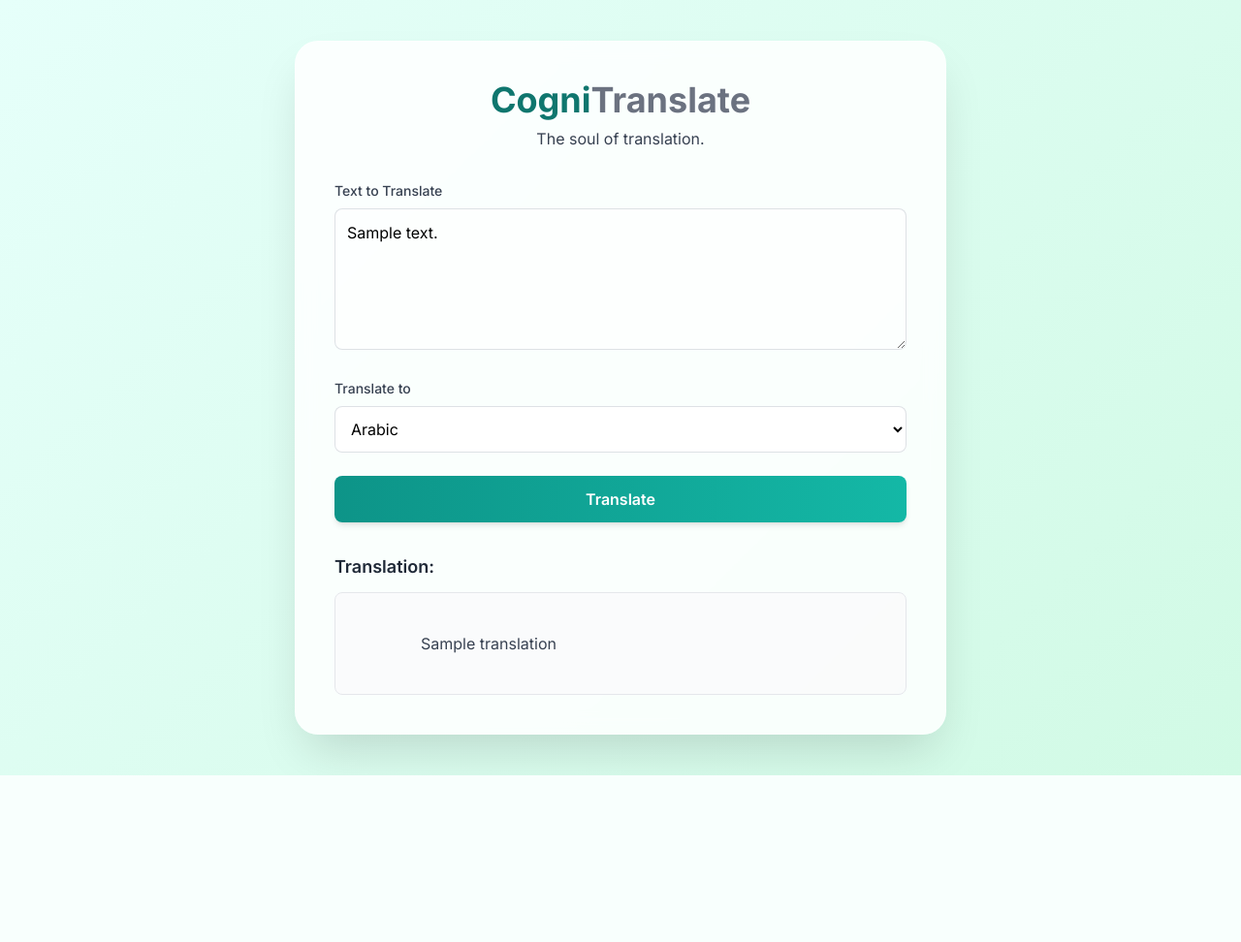
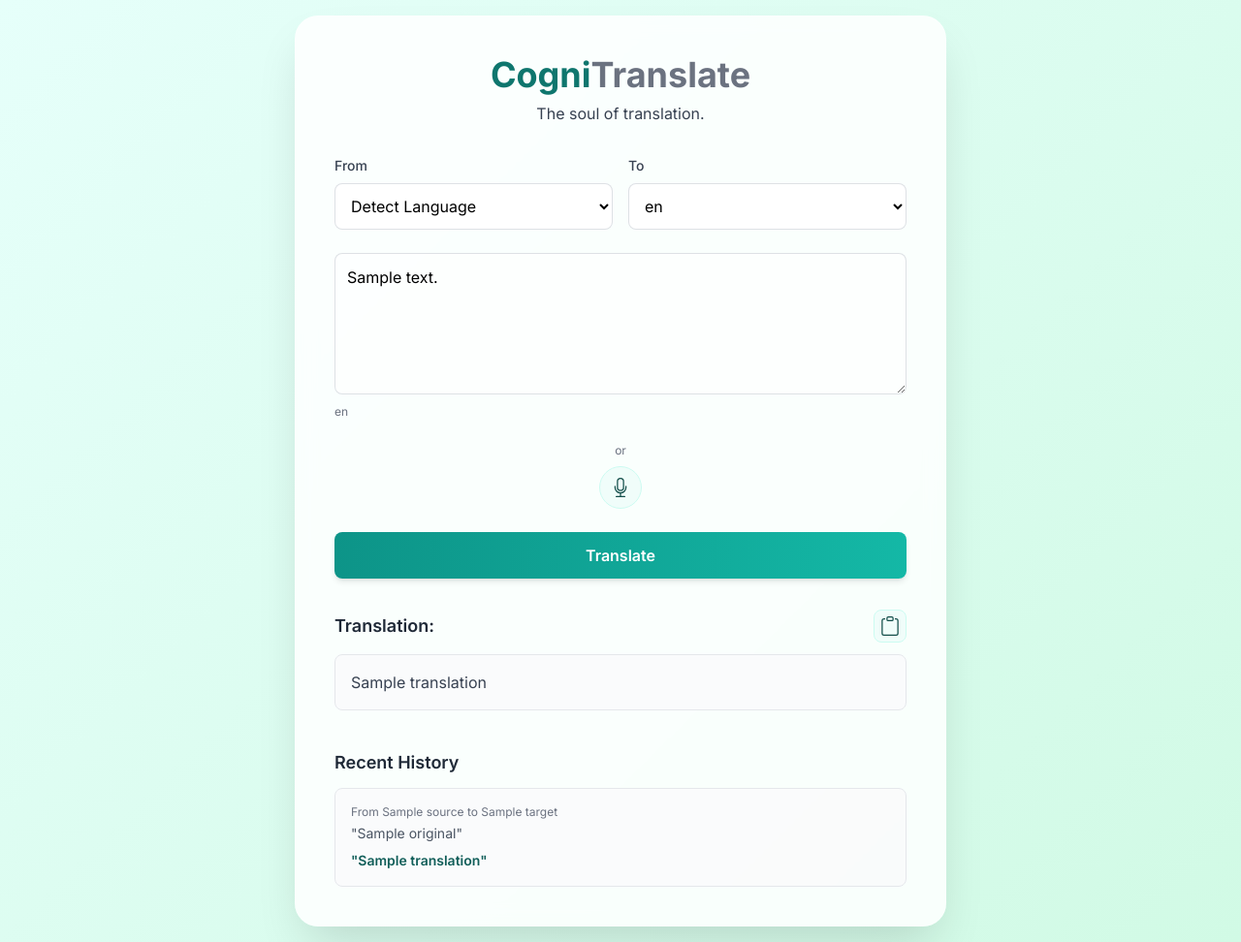
Before and after one commit to vivekydv936/cognitranslate-app, a Flask app: template templates/index.html in a window 1280 px wide. Shown: the whole page at 97% size. Before the commit the page ends 800 px from the top, so only its background shows below. Run offline with Flask 3, Linux system fonts and the light colour scheme; the template is opened without the code that fills it: most values are stand-ins (such as "Sample title", 1, 10 or a date in 2020); some libraries are stand-ins or nearby versions.

Commit message:
adding new features ,voice ,clipboard etc

```diff
--- a/app.py
+++ b/app.py
@@ -1,52 +1,90 @@
-# app.py (version 4 - Final Fix)
+# app.py (version 7 - Dynamic Language List)
 
 import os
-from flask import Flask, render_template, request
-import google.generativeai as genai
+from flask import Flask, render_template, request, session
 
+# --- Configure the Flask App ---
 app = Flask(__name__)
+# A secret key is required to use sessions in Flask
+app.secret_key = os.urandom(24)
+
 
 # --- Configure the Gemini API ---
+import google.generativeai as genai
 API_KEY = "AIzaSyDAHLpGZQAvhX8A7RkPvdKC9Zt8pit3_nc" # Make sure your key is here
 genai.configure(api_key=API_KEY)
 model = genai.GenerativeModel('gemini-1.5-flash')
+
+# --- NEW: Centralized Language List ---
+LANGUAGES = [
+    "Arabic", "Bengali", "Chinese (Simplified)", "Dutch", "English",
+    "French", "German", "Hindi", "Indonesian", "Italian", "Japanese",
+    "Korean", "Polish", "Portuguese", "Russian", "Spanish", "Swedish",
+    "Turkish", "Vietnamese"
+]
 # ---------------------------------
 
 @app.route('/', methods=['GET', 'POST'])
 def home():
-    # This new logic separates the GET and POST requests completely.
+    # Initialize session history if it doesn't exist
+    if 'history' not in session:
+        session['history'] = []
 
     if request.method == 'POST':
-        # This block only runs when the user submits the form.
         original_text = request.form.get('text_to_translate')
         target_language = request.form.get('target_language')
+        source_language_form = request.form.get('source_language')
+
         translation_result = ""
+        detected_language_display = ""
+        final_source_language = source_language_form
 
-        prompt = f"""
-        Translate the following text from English to {target_language}.
-        Do not provide any explanations or notes.
-        Only return the final translated text.
+        try:
+            if source_language_form == 'Detect Language':
+                if original_text and original_text.strip():
+                    detection_prompt = f"""Detect the language of the following text. Return only the name of the language. Text: "{original_text}" """
+                    detection_response = model.generate_content(detection_prompt)
+                    detected_language_name = detection_response.text.strip()
+                    final_source_language = detected_language_name
+                    detected_language_display = f"Detected: {detected_language_name}"
 
-        English text: "{original_text}"
-        """
-        try:
-            response = model.generate_content(prompt)
-            translation_result = response.text
+            if original_text and original_text.strip():
+                translation_prompt = f"""Translate the following text from {final_source_language} to {target_language}. Only return the final translated text. Text: "{original_text}" """
+                translation_response = model.generate_content(translation_prompt)
+                translation_result = translation_response.text.strip()
+
+                # Add successful translation to history
+                history_item = {
+                    'original': original_text,
+                    'translation': translation_result,
+                    'source': final_source_language,
+                    'target': target_language
+                }
+                session['history'].insert(0, history_item)
+                session['history'] = session['history'][:5]
+                session.modified = True
+
         except Exception as e:
-            translation_result = f"Error: {e}"
+            translation_result = f"An error occurred: {e}"
 
-        # Render the page with the results AND the language they selected.
         return render_template('index.html',
                                translation=translation_result,
                                original_text=original_text,
-                               selected_language=target_language)
+                               selected_target_language=target_language,
+                               selected_source_language=source_language_form,
+                               detected_language=detected_language_display,
+                               history=session['history'],
+                               languages=LANGUAGES) # Pass the list
     else:
-        # This block only runs on the initial page load.
-        # It renders the page with default empty values.
+        # Initial page load
         return render_template('index.html',
                                translation="",
                                original_text="",
-                               selected_language="Spanish") # Default language
+                               selected_target_language="Spanish",
+                               selected_source_language="Detect Language",
+                               detected_language="",
+                               history=session['history'],
+                               languages=LANGUAGES) # Pass the list
 
 if __name__ == '__main__':
     app.run(debug=True)
--- a/static/css/style.css
+++ b/static/css/style.css
@@ -2,20 +2,17 @@
 
 body {
     font-family: 'Inter', sans-serif;
-    /* New "Teal and Mint" gradient background */
     background-color: #e6fffa; /* Fallback color */
     background-image: linear-gradient(135deg, #e6fffa 0%, #d1fae5 100%);
 }
 .main-container {
-    background: rgba(255, 255, 255, 0.85); /* Slightly transparent for a frosted glass effect */
+    background: rgba(255, 255, 255, 0.85);
     backdrop-filter: blur(10px);
-    -webkit-backdrop-filter: blur(10px); /* For Safari */
+    -webkit-backdrop-filter: blur(10px);
     border: 1px solid rgba(255, 255, 255, 0.2);
-    border-radius: 1.5rem; /* More rounded corners */
-    /* Softer, more layered shadow for depth */
+    border-radius: 1.5rem;
     box-shadow: 0 25px 50px -12px rgba(0, 0, 0, 0.15);
     transition: all 0.3s ease-in-out;
-    /* Animation on load */
     animation: fadeInUp 0.8s ease-out both;
 }
 .main-container:hover {
@@ -23,26 +20,27 @@ body {
     box-shadow: 0 30px 60px -15px rgba(0, 0, 0, 0.2);
 }
 .btn-primary {
-    /* New, vibrant teal gradient for the button */
     background: linear-gradient(to right, #0d9488, #14b8a6);
     transition: all 0.3s ease;
 }
 .btn-primary:hover {
     transform: translateY(-2px);
-    /* A matching shadow for the button */
     box-shadow: 0 10px 15px -3px rgba(13, 148, 136, 0.3), 0 4px 6px -4px rgba(13, 148, 136, 0.3);
 }
+
+.textarea-container {
+    position: relative;
+}
+
 textarea, select {
     background-color: rgba(255, 255, 255, 0.5);
     border-color: rgba(209, 213, 219, 0.7);
 }
 textarea:focus, select:focus {
-    /* Updated focus ring to match the new button color */
     box-shadow: 0 0 0 3px rgba(13, 148, 136, 0.3);
     border-color: #0d9488;
     background-color: white;
 }
-/* Loading spinner animation */
 .loader {
     border: 4px solid rgba(255, 255, 255, 0.3);
     border-top: 4px solid #ffffff;
@@ -57,21 +55,77 @@ textarea:focus, select:focus {
     0% { transform: rotate(0deg); }
     100% { transform: rotate(360deg); }
 }
-
 @keyframes fadeInUp {
-    from {
-        opacity: 0;
-        transform: translateY(20px);
-    }
-    to {
-        opacity: 1;
-        transform: translateY(0);
-    }
+    from { opacity: 0; transform: translateY(20px); }
+    to { opacity: 1; transform: translateY(0); }
 }
 
-/* Staggered animation delays for elements */
+/* Staggered animation delays */
 .header-anim { animation: fadeInUp 0.8s 0.2s ease-out both; }
 .form-el-1-anim { animation: fadeInUp 0.8s 0.3s ease-out both; }
 .form-el-2-anim { animation: fadeInUp 0.8s 0.4s ease-out both; }
 .form-el-3-anim { animation: fadeInUp 0.8s 0.5s ease-out both; }
 .result-anim { animation: fadeInUp 0.8s 0.6s ease-out both; }
+
+/* --- Copy Button Styles --- */
+.copy-button {
+    position: relative;
+    background-color: #f0fdfa;
+    border: 1px solid #ccfbf1;
+    border-radius: 8px;
+    padding: 6px;
+    cursor: pointer;
+    transition: all 0.2s ease;
+    color: #134e4a;
+}
+.copy-button:hover {
+    background-color: #ccfbf1;
+    border-color: #99f6e4;
+}
+.copy-button .copy-tooltip {
+    position: absolute;
+    bottom: 125%;
+    left: 50%;
+    transform: translateX(-50%);
+    background-color: #134e4a;
+    color: white;
+    padding: 4px 8px;
+    border-radius: 4px;
+    font-size: 12px;
+    white-space: nowrap;
+    opacity: 0;
+    visibility: hidden;
+    transition: opacity 0.2s ease;
+}
+.copy-button:hover .copy-tooltip {
+    opacity: 1;
+    visibility: visible;
+}
+
+/* --- UPDATED: Microphone Button Styles --- */
+.mic-button {
+    background-color: #f0fdfa;
+    border: 1px solid #ccfbf1;
+    border-radius: 50%;
+    width: 44px; /* Made slightly larger */
+    height: 44px;
+    display: inline-flex; /* Changed from flex */
+    align-items: center;
+    justify-content: center;
+    cursor: pointer;
+    color: #134e4a;
+    transition: all 0.2s ease;
+}
+.mic-button:hover {
+    background-color: #ccfbf1;
+}
+.mic-button.is-listening {
+    background-color: #ef4444; /* Red when listening */
+    color: white;
+    animation: pulse 1.5s infinite;
+}
+@keyframes pulse {
+    0% { box-shadow: 0 0 0 0 rgba(239, 68, 68, 0.7); }
+    70% { box-shadow: 0 0 0 10px rgba(239, 68, 68, 0); }
+    100% { box-shadow: 0 0 0 0 rgba(239, 68, 68, 0); }
+}
--- a/templates/index.html
+++ b/templates/index.html
@@ -5,15 +5,12 @@
     <meta name="viewport" content="width=device-width, initial-scale=1.0">
     <title>CogniTranslate - The soul of translation.</title>
 
-    <!-- Tailwind CSS for styling -->
     <script src="https://cdn.tailwindcss.com"></script>
 
-    <!-- Google Fonts for a nice font -->
     <link rel="preconnect" href="https://fonts.googleapis.com">
     <link rel="preconnect" href="https://fonts.gstatic.com" crossorigin>
     <link href="https://fonts.googleapis.com/css2?family=Inter:wght@400;500;600;700&display=swap" rel="stylesheet">
 
-    <!-- Link to your external CSS file -->
     <link rel="stylesheet" href="{{ url_for('static', filename='css/style.css') }}">
 
 </head>
@@ -31,36 +28,36 @@
 
         <!-- Form Section -->
         <form id="translator-form" method="POST" class="space-y-6">
-            <!-- Input Text Area -->
-            <div class="form-el-1-anim">
-                <label for="text_to_translate" class="block text-sm font-medium text-gray-700 mb-2">Text to Translate</label>
-                <textarea name="text_to_translate" id="text_to_translate" rows="5" required class="w-full p-3 border rounded-lg focus:outline-none transition-all duration-300">{{ original_text or '' }}</textarea>
+            <div class="grid grid-cols-1 md:grid-cols-2 gap-4 form-el-1-anim">
+                <div>
+                    <label for="source_language" class="block text-sm font-medium text-gray-700 mb-2">From</label>
+                    <select name="source_language" id="source_language" class="w-full p-3 border bg-white rounded-lg focus:outline-none transition-all duration-300">
+                        <option value="Detect Language" {% if selected_source_language == 'Detect Language' %}selected{% endif %}>Detect Language</option>
+                        {% for lang in languages %}<option value="{{ lang }}" {% if selected_source_language == lang %}selected{% endif %}>{{ lang }}</option>{% endfor %}
+                    </select>
+                </div>
+                <div>
+                    <label for="target_language" class="block text-sm font-medium text-gray-700 mb-2">To</label>
+                    <select name="target_language" id="target_language" class="w-full p-3 border bg-white rounded-lg focus:outline-none transition-all duration-300">
+                        {% for lang in languages %}<option value="{{ lang }}" {% if selected_target_language == lang %}selected{% endif %}>{{ lang }}</option>{% endfor %}
+                    </select>
+                </div>
             </div>
 
-            <!-- Language Selector -->
-            <div class="form-el-2-anim">
-                <label for="target_language" class="block text-sm font-medium text-gray-700 mb-2">Translate to</label>
-                <select name="target_language" id="target_language" class="w-full p-3 border bg-white rounded-lg focus:outline-none transition-all duration-300">
-                    <!-- Expanded and Alphabetized Language List -->
-                    <option value="Arabic" {% if selected_language == 'Arabic' %}selected{% endif %}>Arabic</option>
-                    <option value="Bengali" {% if selected_language == 'Bengali' %}selected{% endif %}>Bengali</option>
-                    <option value="Chinese (Simplified)" {% if selected_language == 'Chinese (Simplified)' %}selected{% endif %}>Chinese (Simplified)</option>
-                    <option value="Dutch" {% if selected_language == 'Dutch' %}selected{% endif %}>Dutch</option>
-                    <option value="French" {% if selected_language == 'French' %}selected{% endif %}>French</option>
-                    <option value="German" {% if selected_language == 'German' %}selected{% endif %}>German</option>
-                    <option value="Hindi" {% if selected_language == 'Hindi' %}selected{% endif %}>Hindi</option>
-                    <option value="Indonesian" {% if selected_language == 'Indonesian' %}selected{% endif %}>Indonesian</option>
-                    <option value="Italian" {% if selected_language == 'Italian' %}selected{% endif %}>Italian</option>
-                    <option value="Japanese" {% if selected_language == 'Japanese' %}selected{% endif %}>Japanese</option>
-                    <option value="Korean" {% if selected_language == 'Korean' %}selected{% endif %}>Korean</option>
-                    <option value="Polish" {% if selected_language == 'Polish' %}selected{% endif %}>Polish</option>
-                    <option value="Portuguese" {% if selected_language == 'Portuguese' %}selected{% endif %}>Portuguese</option>
-                    <option value="Russian" {% if selected_language == 'Russian' %}selected{% endif %}>Russian</option>
-                    <option value="Spanish" {% if selected_language == 'Spanish' %}selected{% endif %}>Spanish</option>
-                    <option value="Swedish" {% if selected_language == 'Swedish' %}selected{% endif %}>Swedish</option>
-                    <option value="Turkish" {% if selected_language == 'Turkish' %}selected{% endif %}>Turkish</option>
-                    <option value="Vietnamese" {% if selected_language == 'Vietnamese' %}selected{% endif %}>Vietnamese</option>
-                </select>
+            <!-- Input Text Area -->
+            <div class="form-el-2-anim textarea-container">
+                <textarea name="text_to_translate" id="text_to_translate" rows="5" placeholder="Enter text to translate..." required class="w-full p-3 border rounded-lg focus:outline-none transition-all duration-300">{{ original_text or '' }}</textarea>
+                {% if detected_language %}
+                <p class="text-xs text-gray-500 mt-1">{{ detected_language }}</p>
+                {% endif %}
+            </div>
+
+            <!-- Mic Button Container -->
+            <div class="text-center form-el-3-anim">
+                <p class="text-xs text-gray-500 mb-2">or</p>
+                <button type="button" id="mic-btn" class="mic-button" title="Translate with voice">
+                    <svg xmlns="http://www.w3.org/2000/svg" width="20" height="20" fill="currentColor" viewBox="0 0 16 16"><path d="M3.5 6.5A.5.5 0 0 1 4 7v1a4 4 0 0 0 8 0V7a.5.5 0 0 1 1 0v1a5 5 0 0 1-4.5 4.975V15h3a.5.5 0 0 1 0 1h-7a.5.5 0 0 1 0-1h3v-2.025A5 5 0 0 1 3 8V7a.5.5 0 0 1 .5-.5z"/><path d="M10 8a2 2 0 1 1-4 0V3a2 2 0 1 1 4 0v5zM8 0a3 3 0 0 0-3 3v5a3 3 0 0 0 6 0V3a3 3 0 0 0-3-3z"/></svg>
+                </button>
             </div>
 
             <!-- Translate Button -->
@@ -70,29 +67,99 @@
             </button>
         </form>
 
-        <!-- Result Section -->
+        <!-- Result Section & History... (rest of the file is the same) -->
         <div id="result-container" class="mt-8 result-anim {% if not translation %}hidden{% endif %}">
-            <h3 class="text-lg font-semibold text-gray-800 mb-3">Translation:</h3>
-            <div id="result-box" class="bg-gray-50/70 p-4 border border-gray-200 rounded-lg text-gray-700 whitespace-pre-wrap">
-                {{ translation or '' }}
+            <div class="flex justify-between items-center mb-3">
+                <h3 class="text-lg font-semibold text-gray-800">Translation:</h3>
+                <button id="copy-btn" class="copy-button" title="Copy to clipboard"><svg xmlns="http://www.w3.org/2000/svg" width="20" height="20" fill="currentColor" viewBox="0 0 16 16"><path d="M4 1.5H3a2 2 0 0 0-2 2V14a2 2 0 0 0 2 2h10a2 2 0 0 0 2-2V3.5a2 2 0 0 0-2-2h-1v1h1a1 1 0 0 1 1 1V14a1 1 0 0 1-1 1H3a1 1 0 0 1-1-1V3.5a1 1 0 0 1 1-1h1z"/><path d="M9.5 1a.5.5 0 0 1 .5.5v1a.5.5 0 0 1-.5.5h-3a.5.5 0 0 1-.5-.5v-1a.5.5 0 0 1 .5-.5zm-3-1A1.5 1.5 0 0 0 5 1.5v1A1.5 1.5 0 0 0 6.5 4h3A1.5 1.5 0 0 0 11 2.5v-1A1.5 1.5 0 0 0 9.5 0z"/></svg><span class="copy-tooltip">Copy</span></button>
+            </div>
+            <div id="result-text" class="bg-gray-50/70 p-4 border border-gray-200 rounded-lg text-gray-700 whitespace-pre-wrap">{{ translation or '' }}</div>
+        </div>
+        {% if history %}
+        <div class="mt-10 result-anim">
+            <h3 class="text-lg font-semibold text-gray-800 mb-3">Recent History</h3>
+            <div class="space-y-4">
+                {% for item in history %}<div class="bg-gray-50/70 p-4 border border-gray-200 rounded-lg"><p class="text-xs text-gray-500 mb-1">From {{ item.source }} to {{ item.target }}</p><p class="text-sm text-gray-600 mb-2">"{{ item.original }}"</p><p class="text-sm font-semibold text-teal-800">"{{ item.translation }}"</p></div>{% endfor %}
             </div>
         </div>
+        {% endif %}
     </div>
 
     <script>
-        // JavaScript to handle the loading state
+        // --- Existing Logic ---
         const form = document.getElementById('translator-form');
         const translateBtn = document.getElementById('translate-btn');
         const btnText = document.getElementById('btn-text');
         const loader = document.getElementById('loader');
-
         form.addEventListener('submit', function() {
-            // Show loader and disable button on form submission
             btnText.textContent = 'Translating...';
             loader.classList.remove('hidden');
             translateBtn.disabled = true;
             translateBtn.classList.add('opacity-75', 'cursor-not-allowed');
         });
+        const copyBtn = document.getElementById('copy-btn');
+        const resultTextElement = document.getElementById('result-text');
+        const tooltip = copyBtn.querySelector('.copy-tooltip');
+        copyBtn.addEventListener('click', function() {
+            if (resultTextElement && resultTextElement.textContent.trim()) {
+                const textToCopy = resultTextElement.textContent.trim();
+                const tempTextArea = document.createElement('textarea');
+                tempTextArea.value = textToCopy;
+                document.body.appendChild(tempTextArea);
+                tempTextArea.select();
+                try {
+                    const successful = document.execCommand('copy');
+                    tooltip.textContent = successful ? 'Copied!' : 'Failed!';
+                } catch (err) {
+                    console.error('Fallback: Oops, unable to copy', err);
+                    tooltip.textContent = 'Failed!';
+                }
+                document.body.removeChild(tempTextArea);
+                setTimeout(() => { tooltip.textContent = 'Copy'; }, 2000);
+            }
+        });
+
+        // --- Voice-to-Text Logic ---
+        const micBtn = document.getElementById('mic-btn');
+        const textArea = document.getElementById('text_to_translate');
+
+        // Check for browser support
+        const SpeechRecognition = window.SpeechRecognition || window.webkitSpeechRecognition;
+        if (SpeechRecognition) {
+            const recognition = new SpeechRecognition();
+
+            micBtn.addEventListener('click', function() {
+                if (micBtn.classList.contains('is-listening')) {
+                    recognition.stop();
+                } else {
+                    recognition.start();
+                }
+            });
+
+            recognition.onstart = function() {
+                micBtn.classList.add('is-listening');
+                textArea.placeholder = "Listening...";
+            };
+
+            recognition.onend = function() {
+                micBtn.classList.remove('is-listening');
+                textArea.placeholder = "Enter text or use the mic...";
+            };
+
+            recognition.onresult = function(event) {
+                const transcript = event.results[0][0].transcript;
+                textArea.value = transcript;
+            };
+
+            recognition.onerror = function(event) {
+                console.error("Speech recognition error:", event.error);
+                textArea.placeholder = "Sorry, speech recognition failed.";
+            };
+
+        } else {
+            console.log("Speech Recognition not supported in this browser.");
+            micBtn.style.display = 'none'; // Hide button if not supported
+        }
     </script>
 
 </body>
```
Also changed, not shown: 1 other file.
